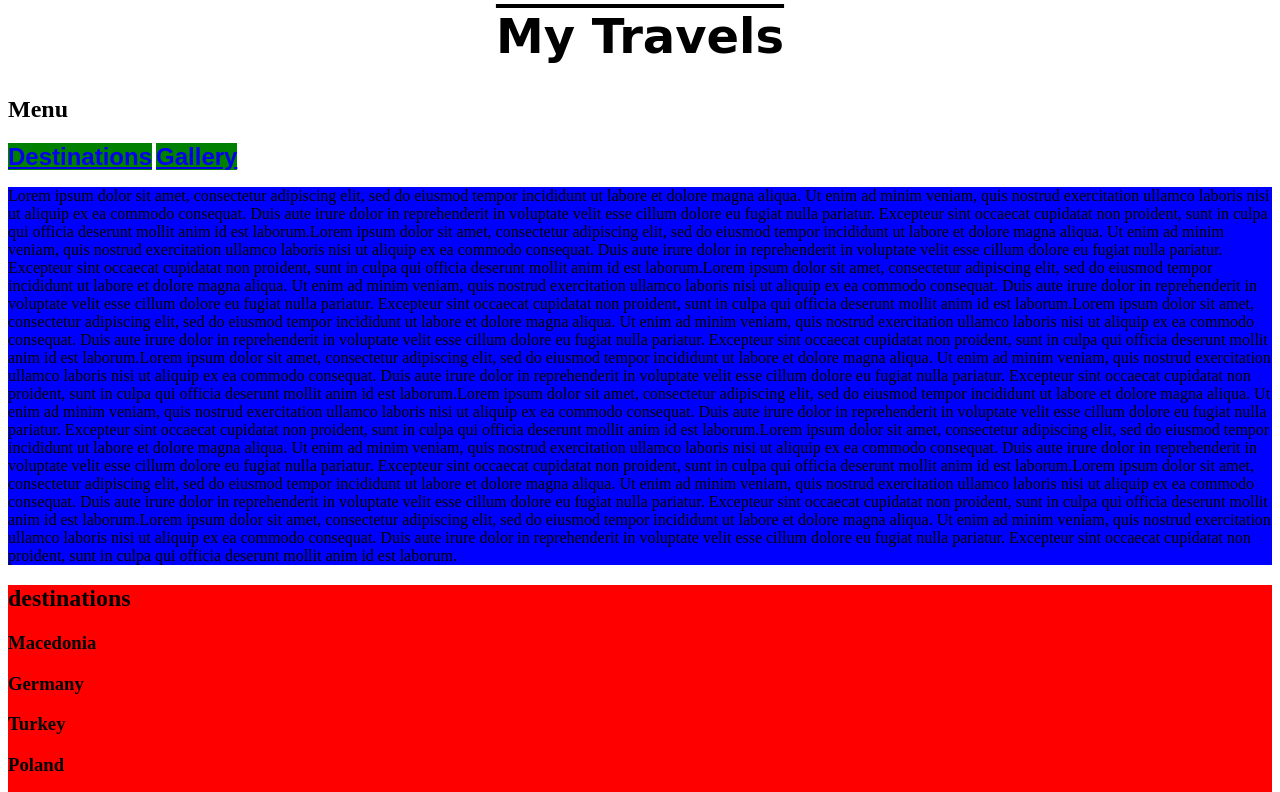
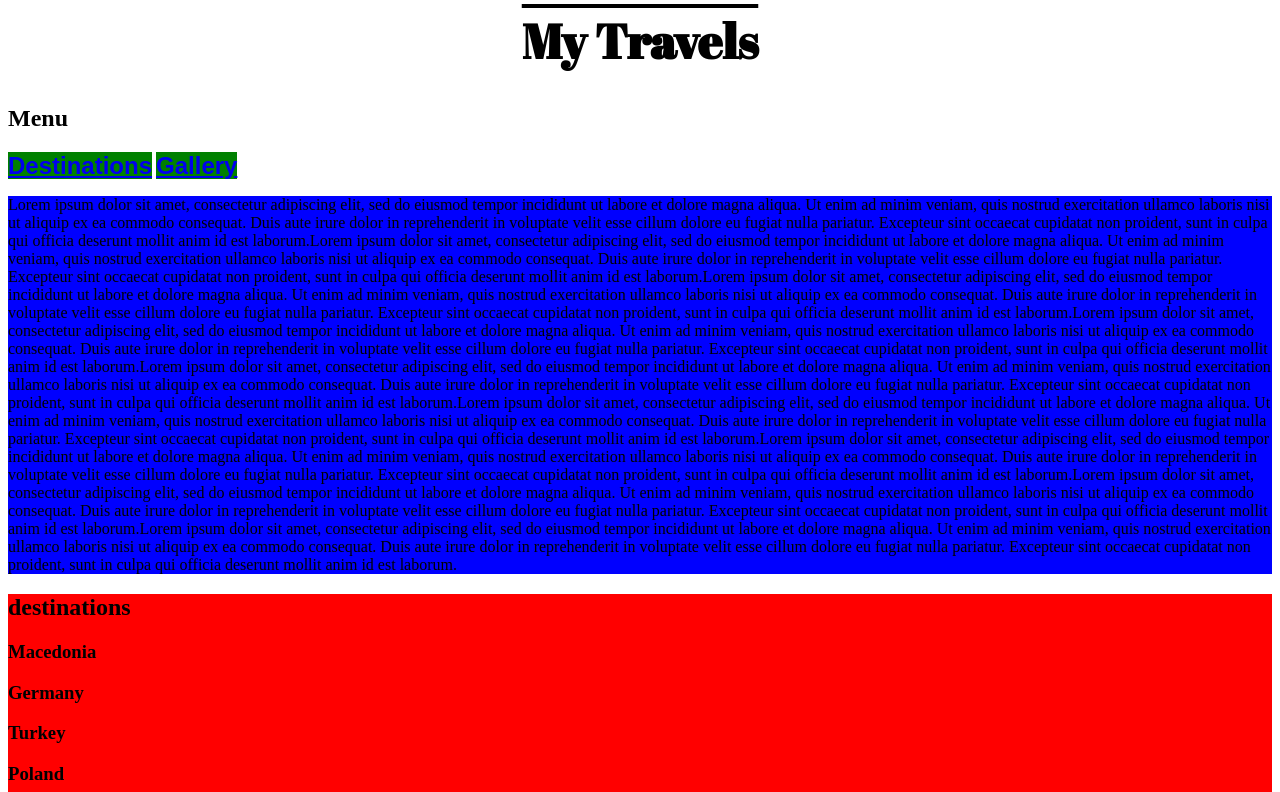
Before and after one commit to madalynmay/firstproject, a plain HTML site: page Lessons/lesson9.html in a window 1280 px wide. Shown: the top 792 px of the page. Drawn offline with Linux system fonts and the light colour scheme.

Commit message:
Update style.css

```diff
--- a/Lessons/style.css
+++ b/Lessons/style.css
@@ -9,7 +9,7 @@ h1 {
   font-size: 3rem;
   text-align: center;
   text-decoration: overline;
-  font-family:cursive;
+font-family: 'Abril Fatface', cursive;
 }
 header{
 
```
